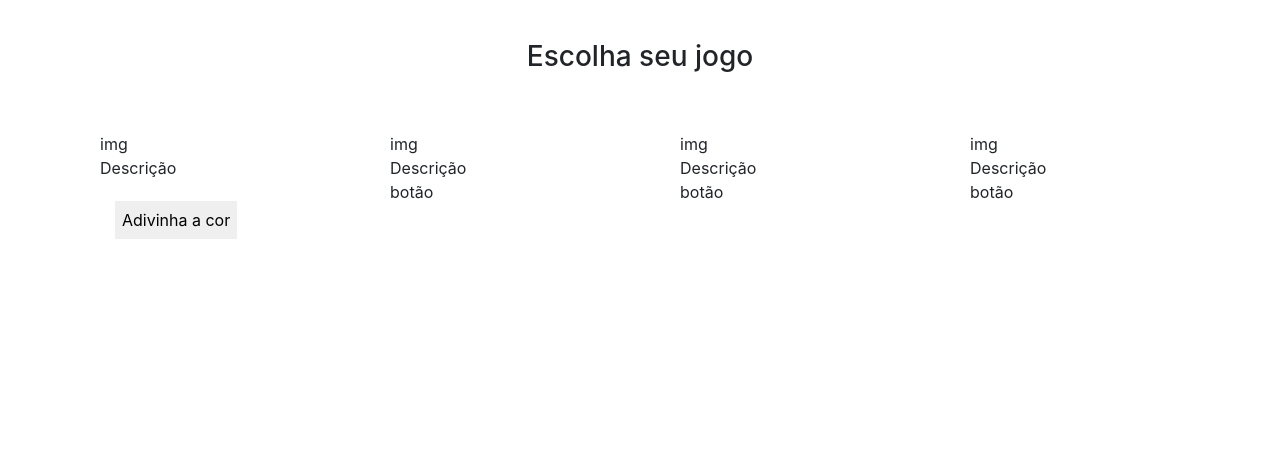
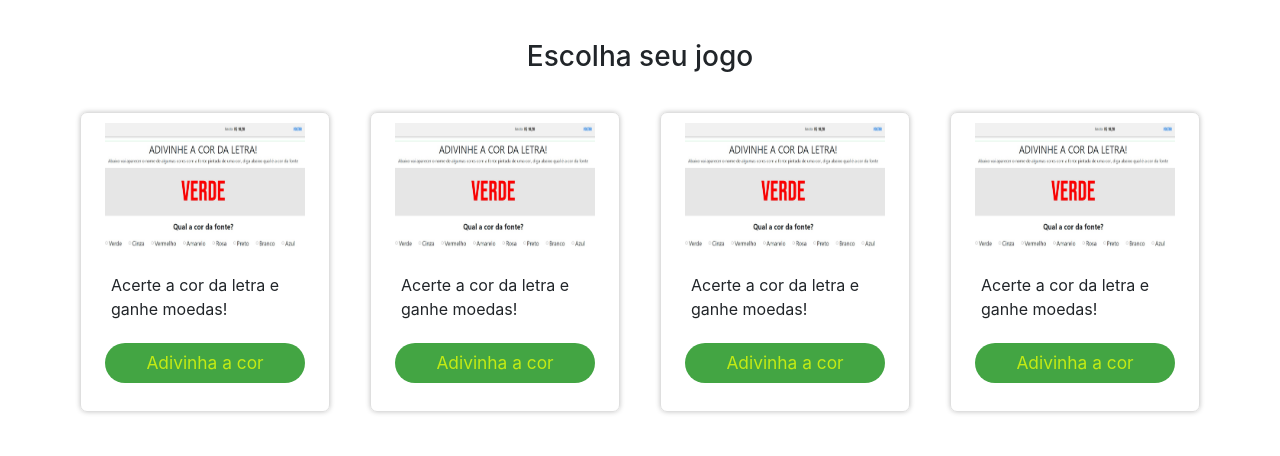
Before and after one commit to diegomendes257/Sistema-de-usuarios-Barrote, a PHP site: page /painelJogo.php in a window 1280 px wide. Shown: the part 70-526 px from the top of the page. Run offline with PHP 8.4, Linux system fonts and the light colour scheme; the visitor is signed in with stand-in values (Sample User, id 1); data that the repository does not hold is empty.

Commit message:
estilos nos cards

```diff
--- a/estiloSistema.css
+++ b/estiloSistema.css
@@ -238,6 +238,7 @@ form{
 	height: auto;
 	display: flex;
 	flex-direction: column;
+	padding-bottom: 25px;
 }
 
 .tituloPainelJogo{
@@ -255,9 +256,55 @@ form{
 
 .cardPainelJogo{
 	width: 250px;
-	height: 200px;
-	padding: 20px;
+	height: 300px;
+	padding: 10px;
 	margin: 20px;
+	border: 1px solid rgb(223, 223, 223) ;
+	box-shadow: 0px 0px 5px rgb(199, 199, 199);
+	border-radius: 7px;
+}
+
+.cardPainelJogo:hover{
+	border: 1px solid rgb(163, 163, 163) ;
+	box-shadow: 0px 0px 10px rgb(19, 206, 66);
+}
+
+.cardImagem{
+	width: 200px;
+	height: 130px;
+	margin-bottom: 10px;
+}
+
+.cardImagem img{
+	width: 100%;
+	height: 100%;
+}
+
+.cardDescricao{
+	margin: 20px 20px 10px 20px;
+	height: 50px;
+	width: 200px;
+}
+
+.botaoCard{
+	width: 200px;
+}
+
+.botaoCard button{
+	width: 100%;
+	background-color: rgb(67, 165, 67);
+	color: rgb(195, 235, 20);
+	padding: 7px;
+	margin: 10px 0px;
+	font-size: 13pt;
+	border: none;
+	border-radius: 20px;
+}
+
+.botaoCard button:hover{
+	background-color: rgb(38, 92, 38);
+	color: rgb(208, 255, 0);
+	cursor: pointer;
 }
 
 
--- a/painelJogo.php
+++ b/painelJogo.php
@@ -47,46 +47,54 @@
                 <div class="blocoCards">
                     <div class ="cardPainelJogo">
                         <div class="cardImagem">
-                            img
+                            <img src="./img/img_jogoAdivinha.jpg" alt="">
                         </div>
                         <div class="cardDescricao">
-                            Descrição
+                            <p>Acerte a cor da letra e ganhe moedas!</p>
                         </div>
-                        <div>
-                        <nav class="sub-menu1"><button onclick="window.location='./jogoAdivinha/jogoAdivinha.php';">Adivinha a cor</button></nav>
+                        <div class="botaoCard">
+                            <nav class="">
+                                <button onclick="window.location='./jogoAdivinha/jogoAdivinha.php';">Adivinha a cor</button>
+                            </nav>
                         </div>
                     </div>
                     <div class ="cardPainelJogo">
                         <div class="cardImagem">
-                            img
+                            <img src="./img/img_jogoAdivinha.jpg" alt="">
                         </div>
                         <div class="cardDescricao">
-                            Descrição
+                            <p>Acerte a cor da letra e ganhe moedas!</p>
                         </div>
-                        <div>
-                            botão
+                        <div class="botaoCard">
+                            <nav class="">
+                                <button onclick="window.location='./jogoAdivinha/jogoAdivinha.php';">Adivinha a cor</button>
+                            </nav>
                         </div>
                     </div>
                     <div class ="cardPainelJogo">
                         <div class="cardImagem">
-                            img
+                            <img src="./img/img_jogoAdivinha.jpg" alt="">
                         </div>
                         <div class="cardDescricao">
-                            Descrição
+                            <p>Acerte a cor da letra e ganhe moedas!</p>
                         </div>
-                        <div>
-                            botão
+                        <div class="botaoCard">
+                            <nav class="">
+                                <button onclick="window.location='./jogoAdivinha/jogoAdivinha.php';">Adivinha a cor</button>
+                            </nav>
                         </div>
                     </div>
                     <div class ="cardPainelJogo">
                         <div class="cardImagem">
-                            img
+                            <img src="./img/img_jogoAdivinha.jpg" alt="">
                         </div>
                         <div class="cardDescricao">
-                            Descrição
+                            <p>Acerte a cor da letra e ganhe moedas!</p>
                         </div>
-                        <div>
-                            botão
+                        <div class="botaoCard">
+                            <nav class="">
+                                <button onclick="window.location='./jogoAdivinha/jogoAdivinha.php';">Adivinha a cor</button>
+                            </nav>
                         </div>
                     </div>
                 </div>
```
Also changed, not shown: img/img_jogoAdivinha.jpg (added).
